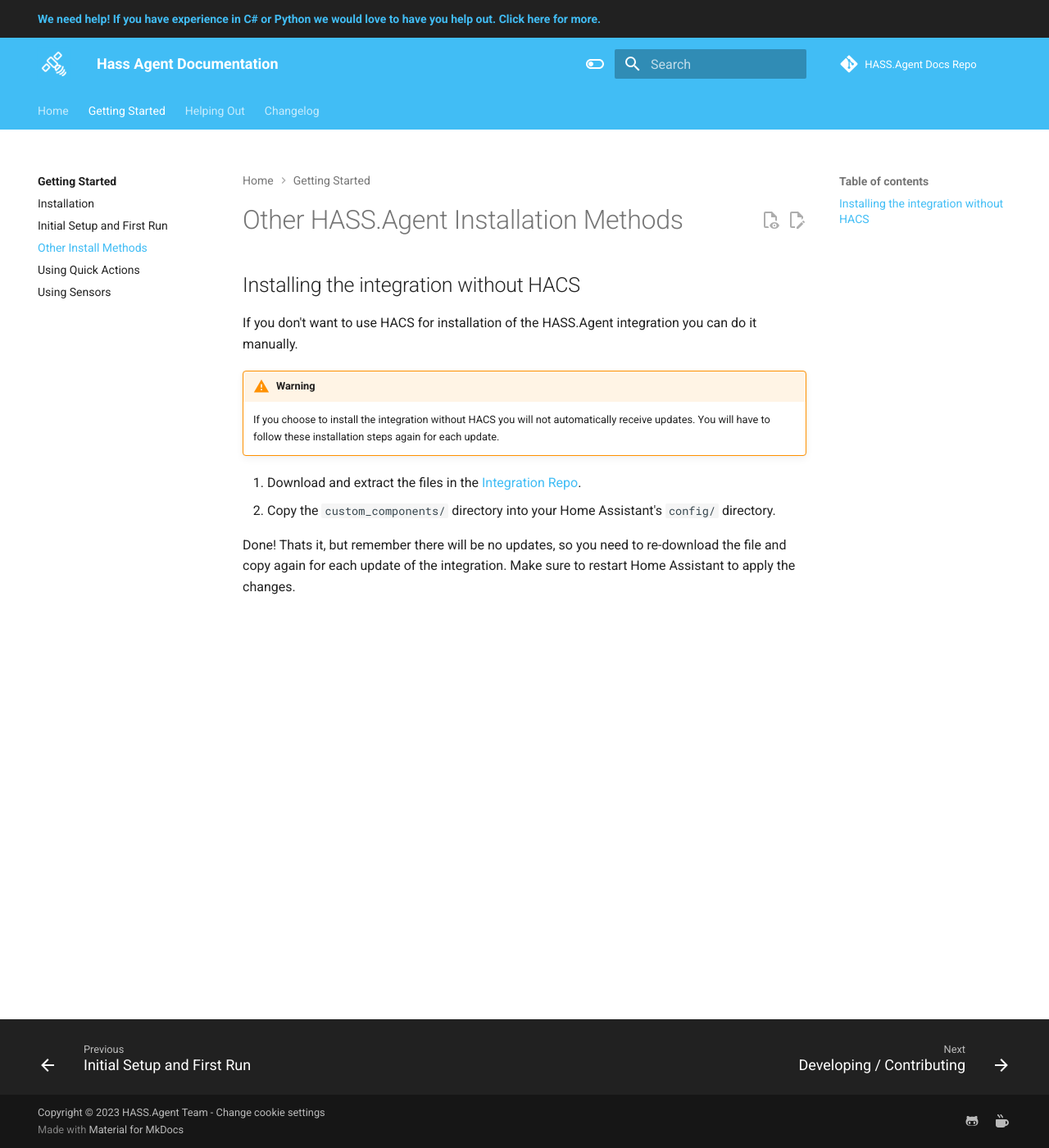
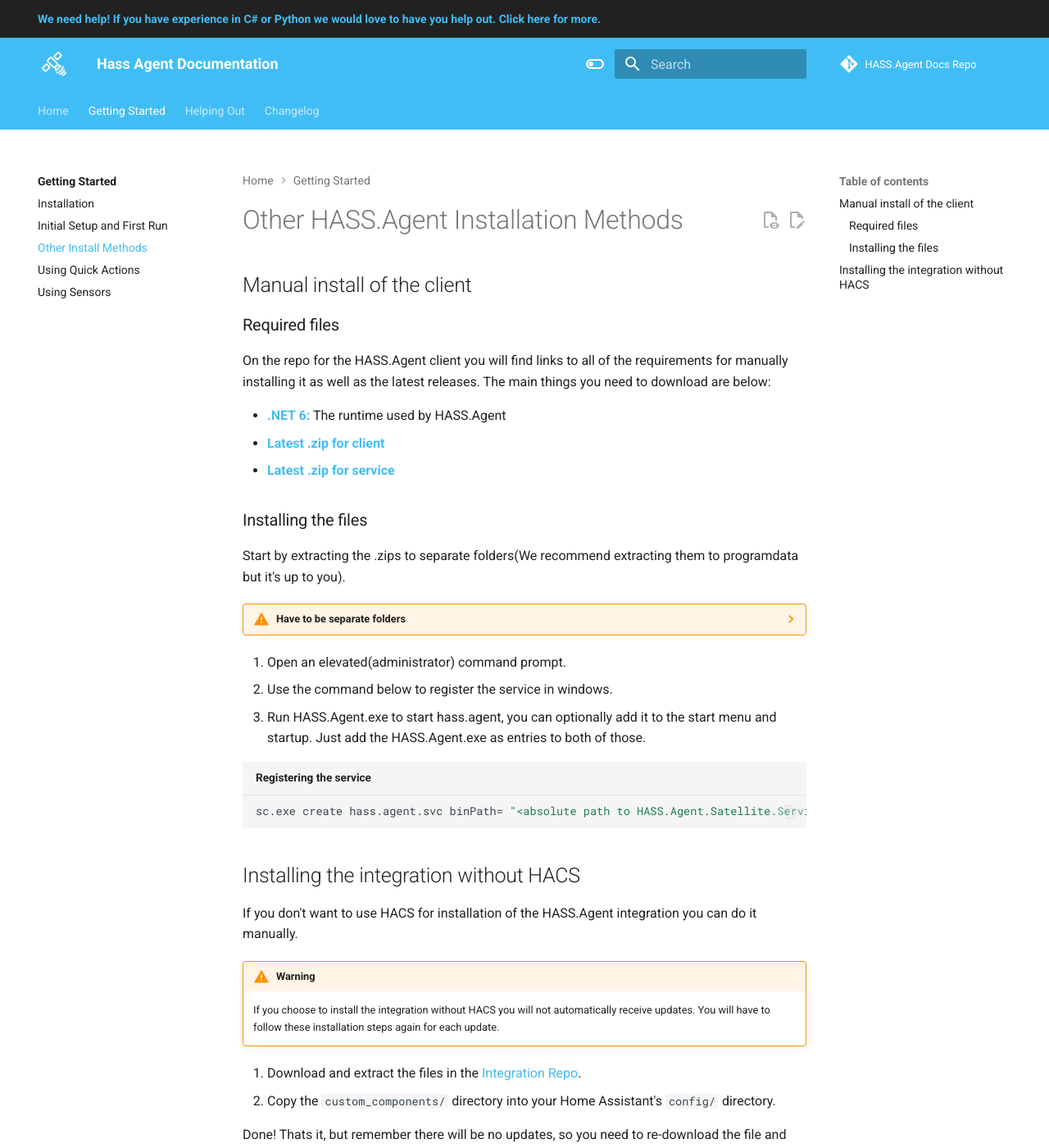
Before and after one commit to hass-agent/HASS.Agent-Documentation, an MkDocs documentation site: the page built from docs/getting-started/other-installs.md, in a window 1280 px wide and 1400 px high. Shown: the whole window at 82% size. Built offline with MkDocs 1.6.1 and Material for MkDocs 9.7.7, drawn with Linux system fonts in a browser that asks for light colours; a script that is not in the unit is left out; comment, search, counter and statistics services are not loaded; the version menu is left out.

Commit message:
Add client manual install to other installs page

````diff
--- a/docs/getting-started/other-installs.md
+++ b/docs/getting-started/other-installs.md
@@ -1,4 +1,30 @@
 # Other HASS.Agent Installation Methods
+
+## Manual install of the client
+
+### Required files
+
+On the repo for the HASS.Agent client you will find links to all of the requirements for manually installing it as well as the latest releases. The main things you need to download are below:
+
+- [**.NET 6:**](https://dotnet.microsoft.com/en-us/download/dotnet/thank-you/runtime-desktop-6.0.25-windows-x64-installer){:target="\_blank"} The runtime used by HASS.Agent
+- [**Latest .zip for client**](https://github.com/hass-agent/HASS.Agent/releases/latest/download/HASS.Agent.zip)
+- [**Latest .zip for service**](https://github.com/hass-agent/HASS.Agent/releases/latest/download/HASS.Agent.Satellite.Service.zip)
+
+### Installing the files
+
+Start by extracting the .zips to separate folders(We recommend extracting them to programdata but it's up to you).
+
+??? warning "Have to be separate folders"
+
+    If the .zips are combined there will be issues, so make sure to separate them.
+
+1.  Open an elevated(administrator) command prompt.
+2.  Use the command below to register the service in windows.
+3.  Run HASS.Agent.exe to start hass.agent, you can optionally add it to the start menu and startup. Just add the HASS.Agent.exe as entries to both of those.
+
+```batch title="Registering the service"
+sc.exe create hass.agent.svc binPath= "<absolute path to HASS.Agent.Satellite.Service.exe>"
+```
 
 ## Installing the integration without HACS
 
````
